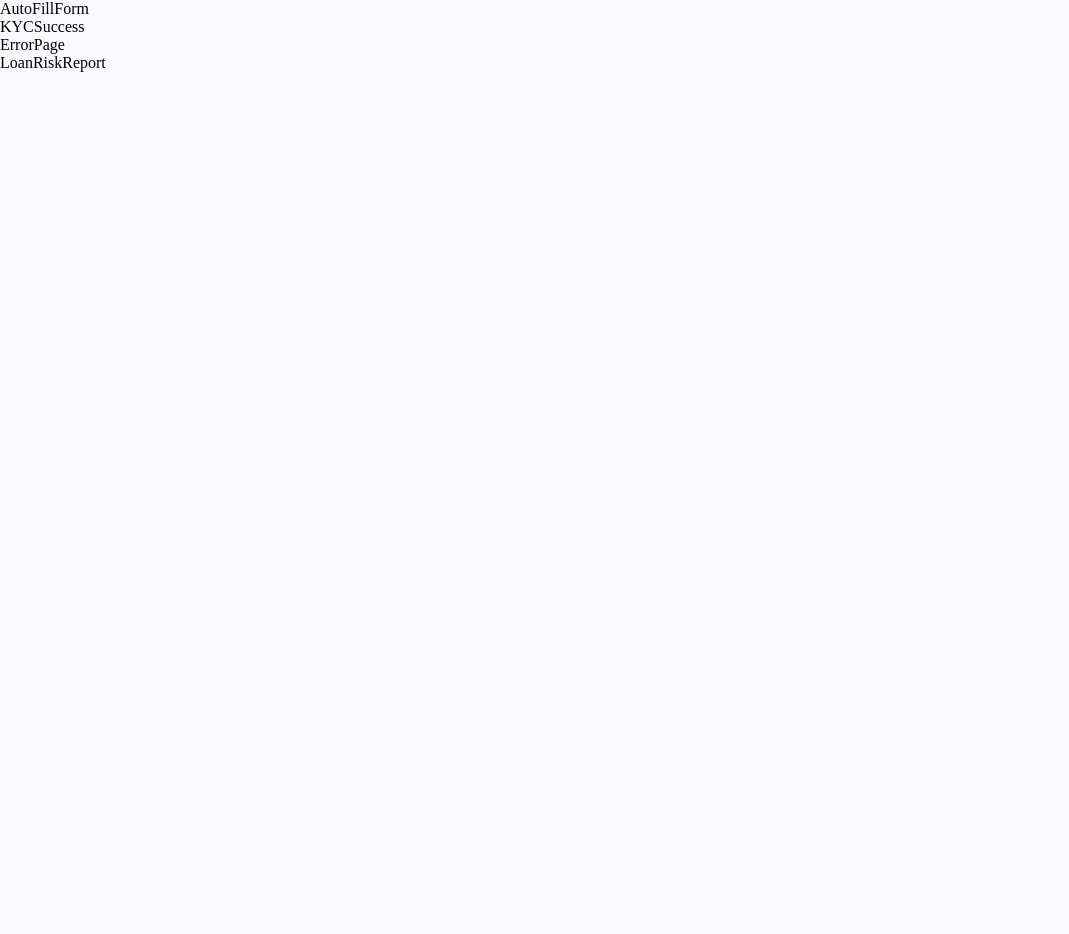
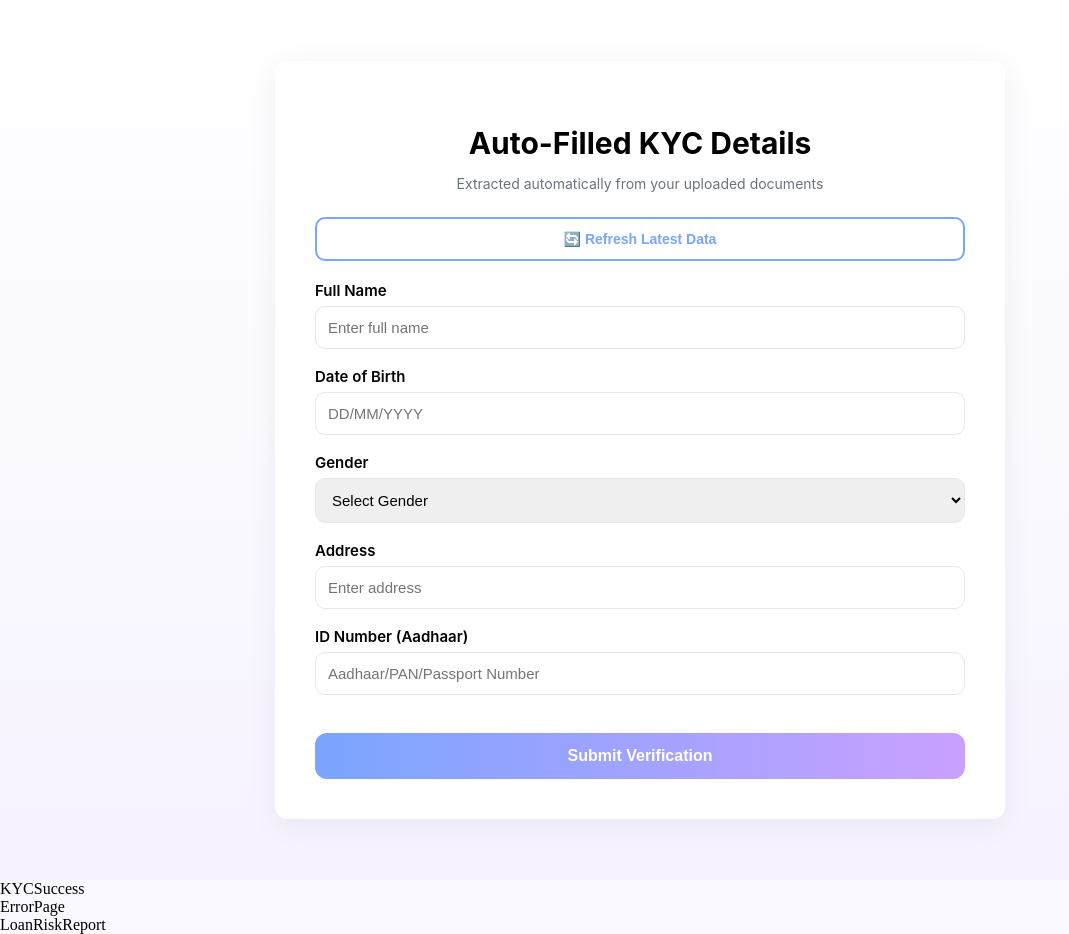
Before and after one commit to chendrayasaravanan07-alt/KYC-Application, a React (Vite) app in the folder client/: page / in a window 1280 px wide. Shown: the part 3340-4274 px from the top of the page, without its empty margins (0-1069 px from the left). Before the commit the page ends 3412 px from the top, so only its background shows below. Built offline with nearby package versions, Linux system fonts and the light colour scheme; no server answers.

Commit message:
Refactor AutoFillForm component with API integration

```diff
--- a/client/src/pages/AutoFillForm.jsx
+++ b/client/src/pages/AutoFillForm.jsx
@@ -1,9 +1,251 @@
-import React from 'react'
+import React, { useEffect, useState } from "react";
+import axios from "axios";
 
-function AutoFillForm() {
+export default function AutoFillForm() {
+  const [loading, setLoading] = useState(true);
+  const [error, setError] = useState(null);
+  const [formData, setFormData] = useState({
+    fullName: "",
+    dob: "",
+    gender: "",
+    address: "",
+    idNumber: "",
+  });
+
+  const API_BASE_URL = "http://localhost:8000"; // Your FastAPI server
+
+  const styles = {
+    page: {
+      minHeight: "100vh",
+      background: "linear-gradient(180deg, #ffffff 0%, #fbfbff 40%, #f6f2ff 100%)",
+      padding: "40px",
+      display: "flex",
+      justifyContent: "center",
+      alignItems: "center",
+      fontFamily: "Inter, Roboto, Arial, sans-serif",
+    },
+    card: {
+      width: "650px",
+      background: "#ffffff",
+      borderRadius: "12px",
+      padding: "40px",
+      boxShadow: "0 6px 30px rgba(18, 24, 40, 0.06)",
+    },
+    title: {
+      textAlign: "center",
+      fontSize: "30px",
+      fontWeight: 700,
+      marginBottom: "10px"
+    },
+    subtitle: {
+      textAlign: "center",
+      fontSize: "14px",
+      color: "#6b7280",
+      marginBottom: "25px"
+    },
+    inputGroup: {
+      marginBottom: "18px"
+    },
+    label: {
+      fontWeight: "600",
+      fontSize: "15px",
+      display: "block",
+      marginBottom: "6px"
+    },
+    input: {
+      width: "100%",
+      padding: "12px",
+      borderRadius: "10px",
+      border: "1px solid #e5e7eb",
+      fontSize: "15px",
+      outline: "none",
+      boxSizing: "border-box"
+    },
+    button: {
+      width: "100%",
+      padding: "14px",
+      marginTop: "20px",
+      borderRadius: "12px",
+      border: "none",
+      background: "linear-gradient(90deg,#7aa5ff 0%, #caa0ff 100%)",
+      color: "white",
+      fontWeight: 600,
+      cursor: "pointer",
+      fontSize: "16px"
+    },
+    refreshButton: {
+      width: "100%",
+      padding: "12px",
+      marginBottom: "20px",
+      borderRadius: "10px",
+      border: "2px solid #7aa5ff",
+      background: "white",
+      color: "#7aa5ff",
+      fontWeight: 600,
+      cursor: "pointer",
+      fontSize: "14px"
+    },
+    loading: {
+      textAlign: "center",
+      color: "#6b7280",
+      marginBottom: "15px",
+      fontSize: "14px"
+    },
+    error: {
+      textAlign: "center",
+      color: "#ef4444",
+      marginBottom: "15px",
+      fontSize: "14px",
+      padding: "10px",
+      background: "#fee2e2",
+      borderRadius: "8px"
+    },
+    recordInfo: {
+      background: "#f3f4f6",
+      padding: "12px",
+      borderRadius: "8px",
+      marginBottom: "20px",
+      fontSize: "13px",
+      color: "#4b5563"
+    }
+  };
+
+  // ---------- FETCH DATA FROM API ----------
+  const fetchLatestKYCData = async () => {
+    setLoading(true);
+    setError(null);
+
+    try {
+      // Fetch the latest record from FastAPI
+      const response = await axios.get(`${API_BASE_URL}/latest`);
+      const data = response.data;
+
+      if (data && data.extracted_details) {
+        const details = data.extracted_details;
+
+        setFormData({
+          fullName: details.name || "",
+          dob: details.dob || "",
+          gender: details.gender || "",
+          address: details.address || "",
+          idNumber: details.aadhar_number || "",
+        });
+      }
+    } catch (err) {
+      console.error("Failed to load KYC data:", err);
+
+    } finally {
+      setLoading(false);
+    }
+  };
+
+  useEffect(() => {
+    fetchLatestKYCData();
+  }, []);
+
+  const handleChange = (e) => {
+    setFormData({ ...formData, [e.target.name]: e.target.value });
+  };
+
+  const handleSubmit = (e) => {
+    e.preventDefault();
+    console.log("Submitted KYC data:", formData);
+    alert("KYC Details Submitted Successfully!");
+    // Add your submission logic here
+  };
+
   return (
-    <div>AutoFillForm</div>
-  )
+    <div style={styles.page}>
+      <div style={styles.card}>
+        <h2 style={styles.title}>Auto-Filled KYC Details</h2>
+        <p style={styles.subtitle}>
+          Extracted automatically from your uploaded documents
+        </p>
+
+        {/* Refresh Button */}
+        <button
+          style={styles.refreshButton}
+          onClick={fetchLatestKYCData}
+          disabled={loading}
+        >
+          {loading ? "Loading..." : "🔄 Refresh Latest Data"}
+        </button>
+
+        {/* Loading State */}
+        {loading && <p style={styles.loading}>Loading extracted details…</p>}
+
+        {/* Error State */}
+        {error && (
+          <div style={styles.error}>
+            {error}
+          </div>
+        )}
+
+        <form onSubmit={handleSubmit}>
+          <div style={styles.inputGroup}>
+            <label style={styles.label}>Full Name</label>
+            <input
+              style={styles.input}
+              name="fullName"
+              value={formData.fullName}
+              onChange={handleChange}
+              placeholder="Enter full name"
+            />
+          </div>
+
+          <div style={styles.inputGroup}>
+            <label style={styles.label}>Date of Birth</label>
+            <input
+              style={styles.input}
+              name="dob"
+              value={formData.dob}
+              onChange={handleChange}
+              placeholder="DD/MM/YYYY"
+            />
+          </div>
+
+          <div style={styles.inputGroup}>
+            <label style={styles.label}>Gender</label>
+            <select
+              style={styles.input}
+              name="gender"
+              value={formData.gender}
+              onChange={handleChange}
+            >
+              <option value="">Select Gender</option>
+              <option value="MALE">Male</option>
+              <option value="FEMALE">Female</option>
+              <option value="OTHER">Other</option>
+            </select>
+          </div>
+
+          <div style={styles.inputGroup}>
+            <label style={styles.label}>Address</label>
+            <input
+              style={styles.input}
+              name="address"
+              value={formData.address}
+              onChange={handleChange}
+              placeholder="Enter address"
+            />
+          </div>
+
+          <div style={styles.inputGroup}>
+            <label style={styles.label}>ID Number (Aadhaar)</label>
+            <input
+              style={styles.input}
+              name="idNumber"
+              value={formData.idNumber}
+              onChange={handleChange}
+              placeholder="Aadhaar/PAN/Passport Number"
+            />
+          </div>
+
+          <button type="submit" style={styles.button}>
+            Submit Verification
+          </button>
+        </form>
+      </div>
+    </div>
+  );
 }
-
-export default AutoFillForm
```
